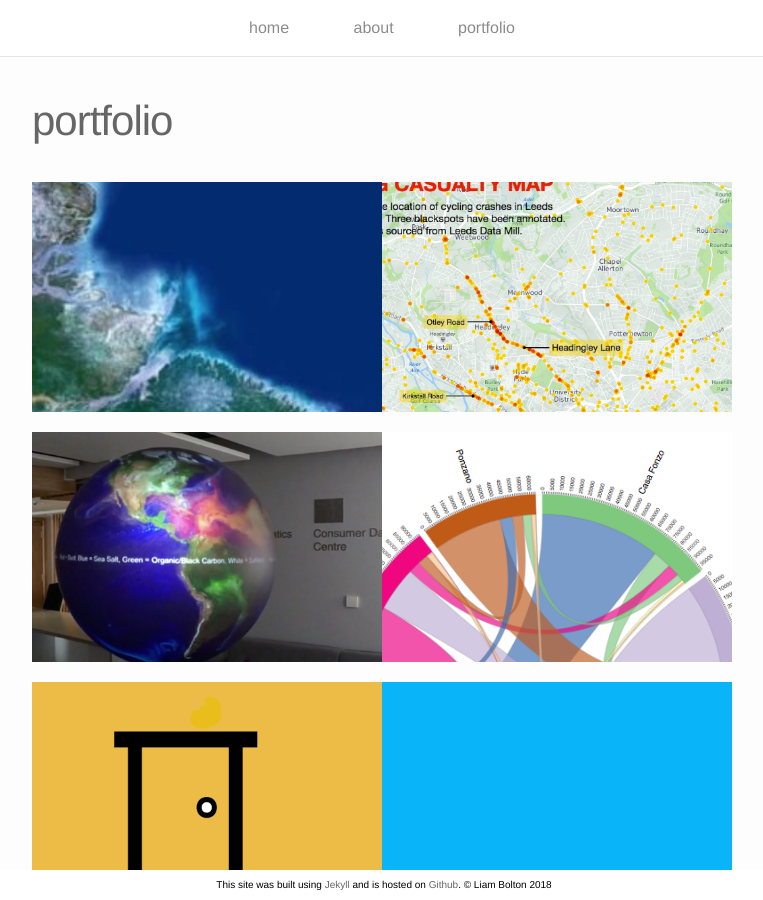
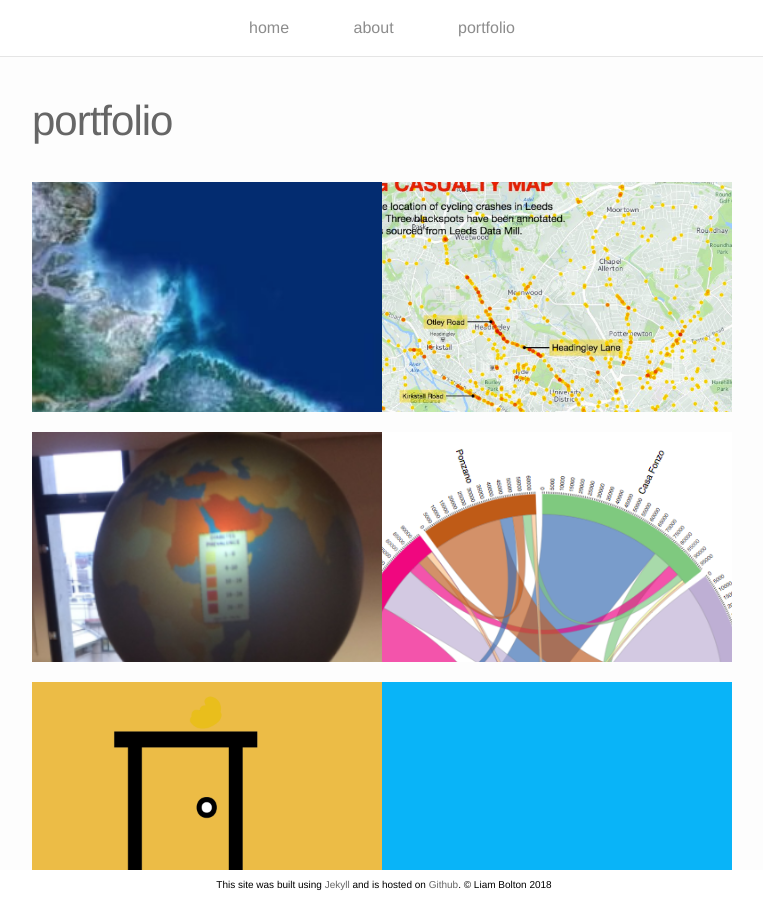
Before and after one commit to lbuk/portfolio-website, a Jekyll site: the page built from portfolio.md, in a window 1280 px wide and 900 px high. Shown: the whole window, without its empty margins (258-1021 px from the left). Built offline with Jekyll 4.4.1, drawn with Linux system fonts in a browser that asks for light colours; nearby versions of some CDN libraries.

Commit message:
Update Omniglobe.markdown

```diff
--- a/_portfolio/Omniglobe.markdown
+++ b/_portfolio/Omniglobe.markdown
@@ -2,12 +2,12 @@
 layout: post
 title: Omniglobe
 description: A 3D Globe for the LIDA Data Vis Suite
-img: /img/omniglobe.png
+img: /img/omniglobe_diabetes.png
 ---
 I was commissioned by the <a href="http://lida.leeds.ac.uk/">Leeds Institute for Data Analytics</a> to create a global map of diabetes prevalence for their omniglobe in the data visualisation suite.
 
 <div class="img_row">
-	<img class="col one" src="{{ site.baseurl }}/img/omniglobe.png" alt="" title=""/>
+	<img class="col one" src="{{ site.baseurl }}/img/omniglobe_diabetes.png" alt="" title=""/>
 	<img class="col two" src="{{ site.baseurl }}/img/Global - Adult Diabetes Prevalence (LIDA).png" alt="" title=""/>
 </div>
 <div class="col three caption">
```
